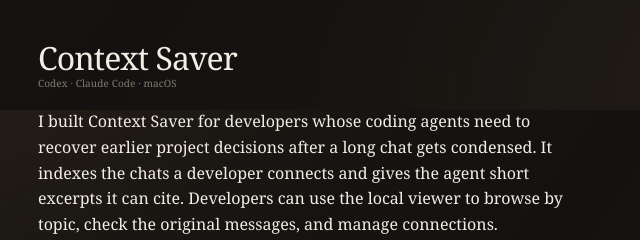
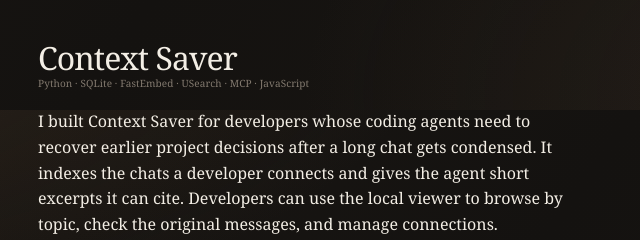
Before and after one commit to ajorge2/ajorge2.github.io, a plain HTML site: page index.html in a window 1280 px wide. Shown: the part 2290-2530 px from the top of the page, 340-980 px from the left. Drawn offline with nearby package versions, Linux system fonts and the light colour scheme; a web font is replaced by a local one.

Commit message:
Show Context Saver implementation stack

```diff
--- a/index.html
+++ b/index.html
@@ -704,7 +704,7 @@
             <a href="https://github.com/ajorge2/context-saver" target="_blank" rel="noopener">Context Saver</a>
           </span>
           <div class="item-stack">
-            Codex · Claude Code · macOS
+            Python · SQLite · FastEmbed · USearch · MCP · JavaScript
           </div>
           <div class="item-body">
             <p>
```
